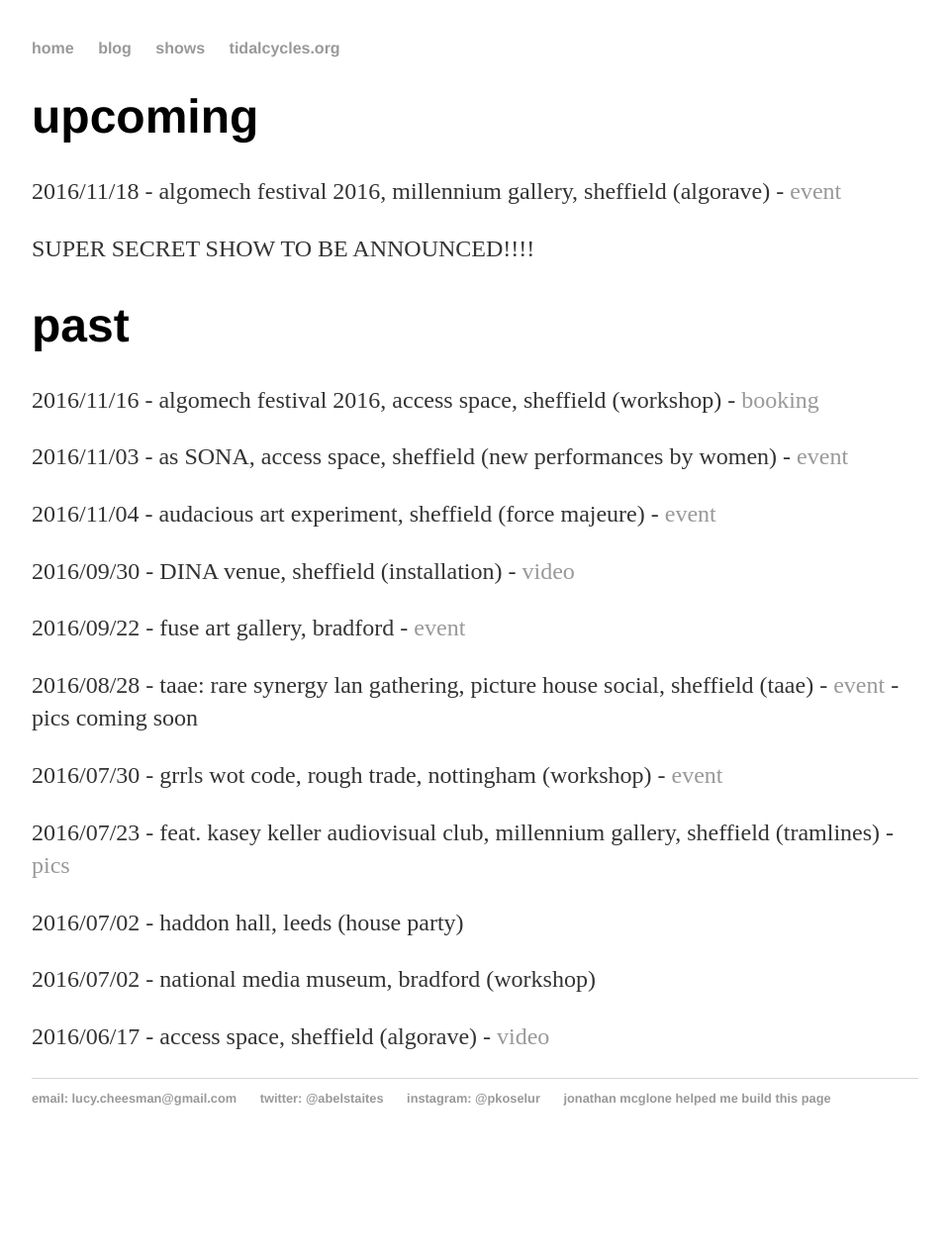
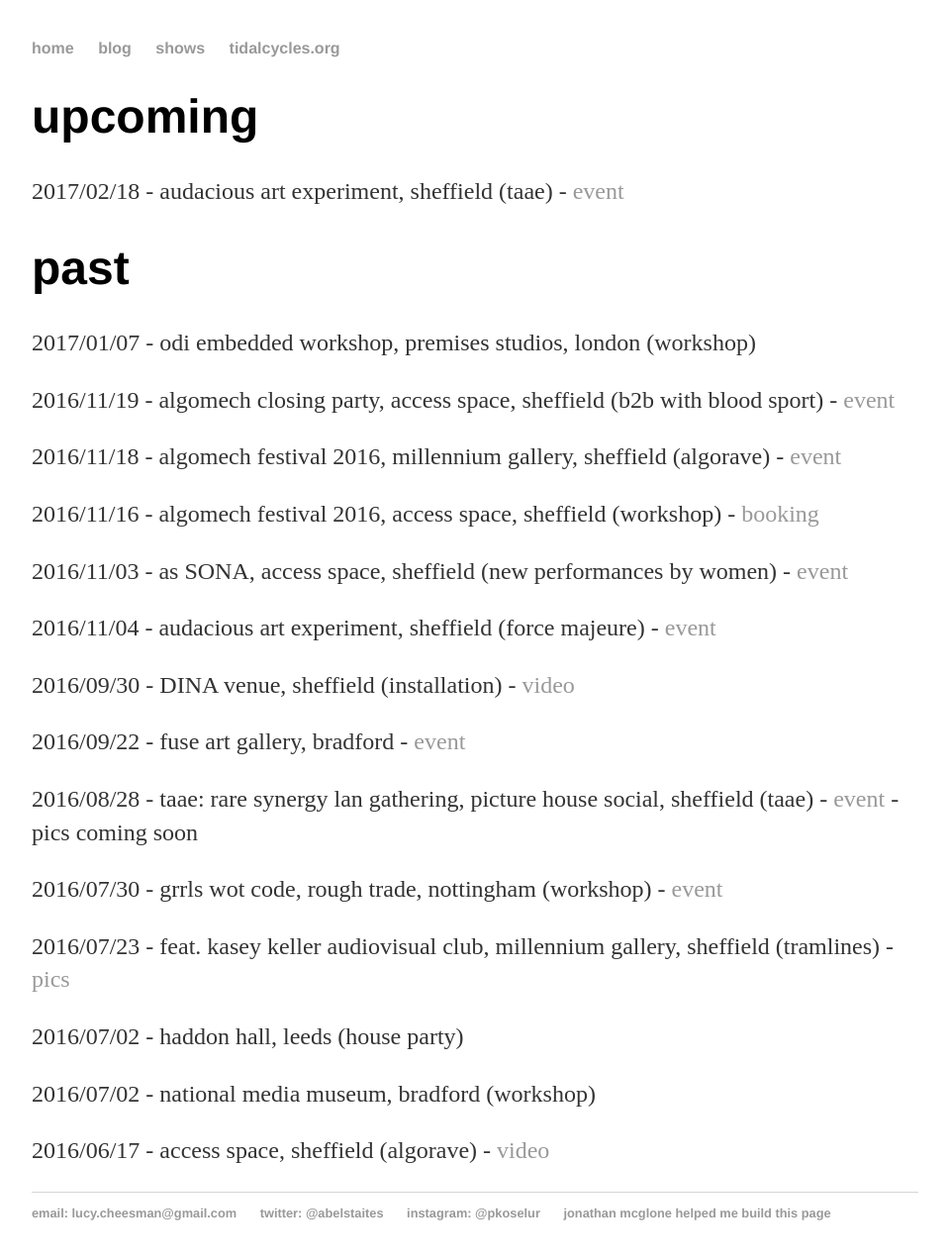
Before and after one commit to heavy-lifting/heavy-lifting.github.io, a Jekyll site: the page built from shows.html, in a window 1280 px wide. Shown: the whole page at 99% size, without its empty margins (160-1119 px from the left). Built offline with Jekyll 4.4.1, drawn with Linux system fonts in a browser that asks for light colours; before the commit the page ends 1157 px from its top, so only the background shows below that.

Commit message:
Update shows.html

```diff
--- a/shows.html
+++ b/shows.html
@@ -3,14 +3,16 @@ layout: default
 title: shows
 ---
 
-<div class="upcoming"> <!-- DON'T FORGET TO UPDATE THE 'index' PAGE TOO-->
+<div class="upcoming"> <!-- DON'T FORGET TO UPDATE THE 'SHOWS' PAGE TOO-->
 	<h1>upcoming</h1>
-	<p>2016/11/18 - algomech festival 2016, millennium gallery, sheffield (algorave) - <a href="https://www.facebook.com/events/296099617423371/" target="_blank">event</a></p>
-	<p>SUPER SECRET SHOW TO BE ANNOUNCED!!!!<p>
+	<p>2017/02/18 - audacious art experiment, sheffield (taae) - <a href="https://www.facebook.com/events/1246771682043817/" target="_blank">event</a></p>
 </div><!-- /.blurb -->
 
-<div class="past"> <!-- DON'T FORGET TO UPDATE THE 'index' PAGE TOO-->
+<div class="past"> <!-- DON'T FORGET TO UPDATE THE 'SHOWS' PAGE TOO-->
 	<h1>past</h1>
+	<p>2017/01/07 - odi embedded workshop, premises studios, london (workshop)</p>
+	<p>2016/11/19 - algomech closing party, access space, sheffield (b2b with blood sport) - <a href="https://www.facebook.com/events/675175212647620/" target="_blank">event</a></p>
+	<p>2016/11/18 - algomech festival 2016, millennium gallery, sheffield (algorave) - <a href="https://www.facebook.com/events/296099617423371/" target="_blank">event</a></p>
 	<p>2016/11/16 - algomech festival 2016, access space, sheffield (workshop) - <a href="https://www.eventbrite.co.uk/e/algorave-academy-tickets-28186226763" target="_blank">booking</a></p>
 	<p>2016/11/03 - as SONA, access space, sheffield (new performances by women) - <a href="https://www.facebook.com/events/1795038670716823/" target="_blank">event</a><p>
 	<p>2016/11/04 - audacious art experiment, sheffield (force majeure) - <a href="https://www.facebook.com/events/682156375281117/" target="_blank">event</a><p>
```
